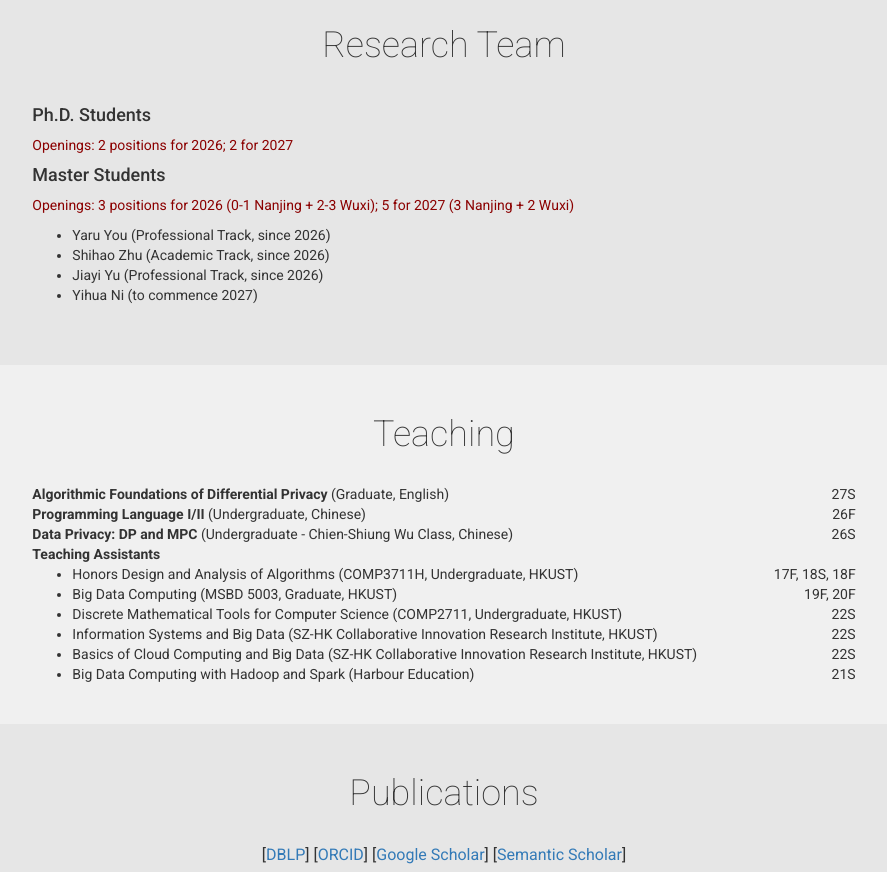
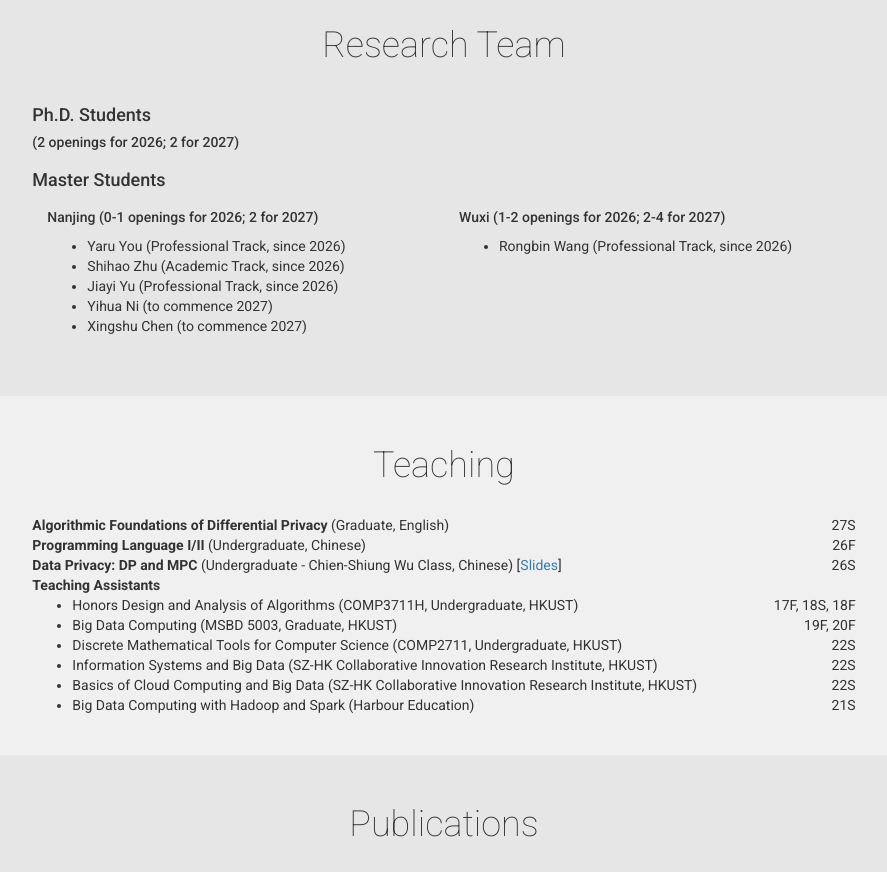
Before and after one commit to QiuTedYuan/QiuTedYuan.github.io, a plain HTML site: page index.html in a window 1280 px wide. Shown: the part 780-1652 px from the top of the page, without its empty margins (196-1083 px from the left). Drawn offline with Linux system fonts and the light colour scheme.

Commit message:
update slides

```diff
--- a/index.html
+++ b/index.html
@@ -120,15 +120,28 @@
             <div class="row">
                 <div class="col-xs-12 col-sm-12 col-md-12 col-lg-12">
                     <h4>Ph.D. Students</h4>
-                        <p style="color: darkred">Openings: 2 positions for 2026; 2 for 2027</p>
+                    <h5>(2 openings for 2026; 2 for 2027)</h5>
+                </div>
+            </div>
+            <div class="row">
+                <div class="col-xs-12 col-sm-12 col-md-12 col-lg-12">
                     <h4>Master Students</h4>
-                    <p style="color: darkred">Openings: 3 positions for 2026 (0-1 Nanjing + 2-3 Wuxi); 5 for 2027 (3 Nanjing + 2 Wuxi)</p>
+                    <div class="col-xs-12 col-sm-12 col-md-6 col-lg-6">
+                        <h5>Nanjing (0-1 openings for 2026; 2 for 2027)</h5>
                         <ul>
                             <li>Yaru You (Professional Track, since 2026)</li>
                             <li>Shihao Zhu (Academic Track, since 2026)</li>
                             <li>Jiayi Yu (Professional Track, since 2026)</li>
                             <li>Yihua Ni (to commence 2027)</li>
+                            <li>Xingshu Chen (to commence 2027)</li>
                         </ul>
+                    </div>
+                    <div class="col-xs-12 col-sm-12 col-md-6 col-lg-6">
+                        <h5>Wuxi (1-2 openings for 2026; 2-4 for 2027)</h5>
+                        <ul>
+                            <li>Rongbin Wang (Professional Track, since 2026)</li>
+                        </ul>
+                    </div>
                 </div>
             </div>
         </div>
@@ -144,7 +157,7 @@
                     <div style="clear:both"></div>
                     <strong>Programming Language I/II</strong> (Undergraduate, Chinese) <span class="align-right">26F</span>
                     <div style="clear:both"></div>
-                    <strong>Data Privacy: DP and MPC</strong> (Undergraduate - Chien-Shiung Wu Class, Chinese) <span class="align-right">26S</span>
+                    <strong>Data Privacy: DP and MPC</strong> (Undergraduate - Chien-Shiung Wu Class, Chinese) [<a href="file/slides/dp_mpc.pptx" target="_blank">Slides</a>] <span class="align-right">26S</span>
                     <div style="clear:both"></div>
                     <strong>Teaching Assistants</strong>
                     <ul>
```
Also changed, not shown: 1 other file. Lines whose indentation alone changed are shown as unchanged.
